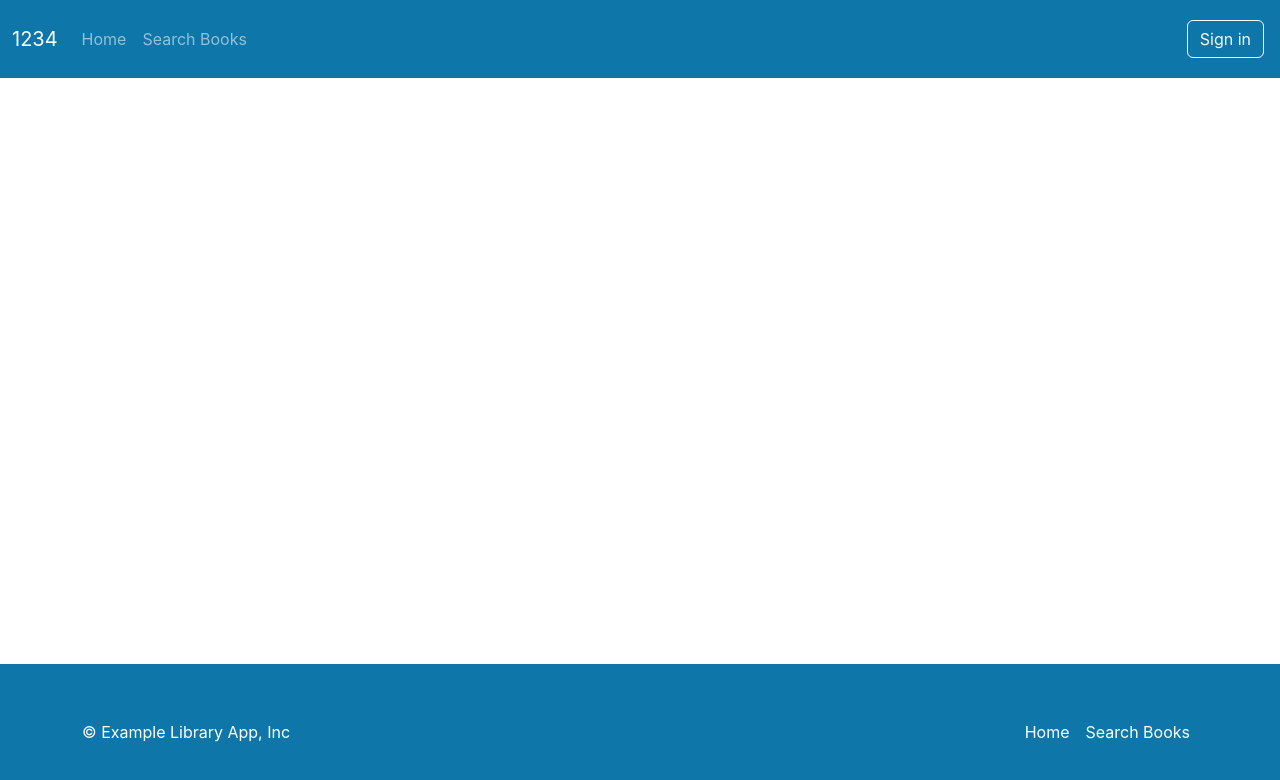
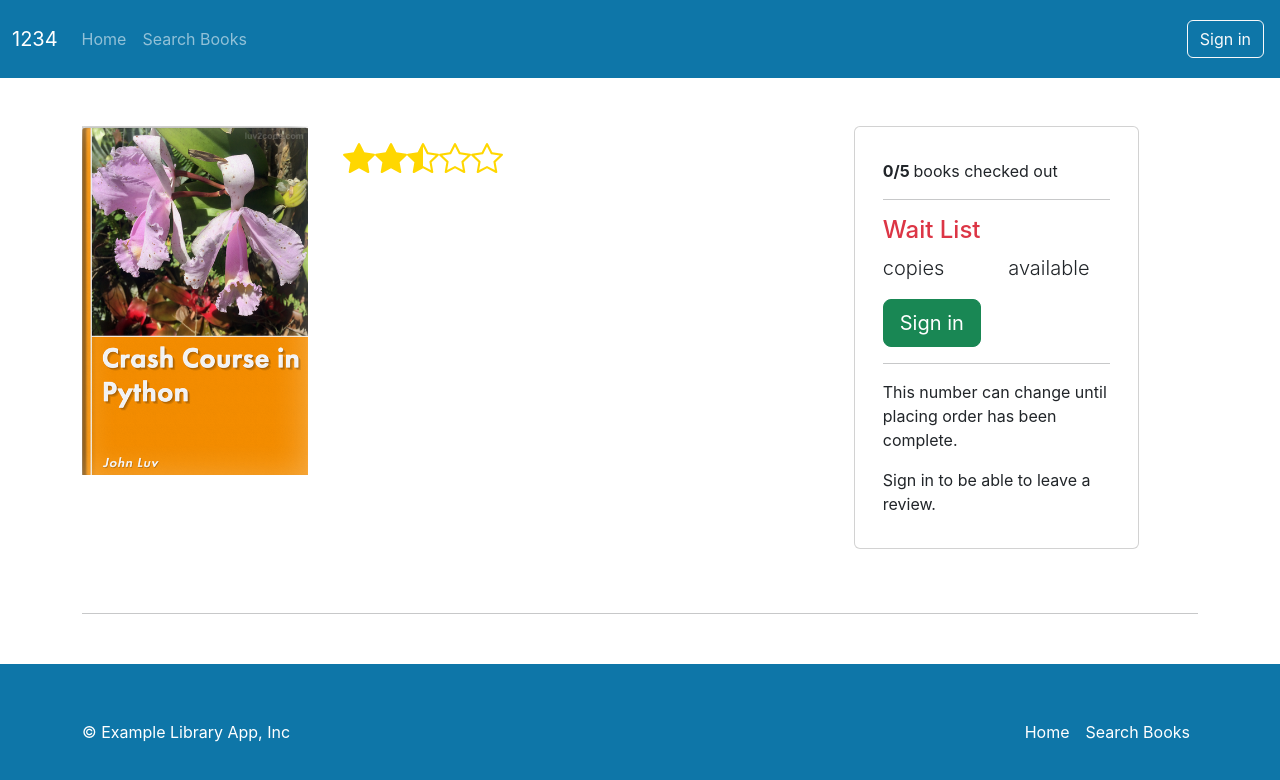
Before and after one commit to td0710/library-app, a React (Create React App) app in the folder frontend/react-library/: page /checkout/1 in a window 1280 px wide. Shown: the top 780 px of the page. Built offline with nearby package versions, Linux system fonts and the light colour scheme; no server answers.

Commit message:
add checkout and review box

```diff
--- a/frontend/react-library/src/App.tsx
+++ b/frontend/react-library/src/App.tsx
@@ -11,6 +11,7 @@
 import { Route } from "react-router-dom";
 import { Switch } from "react-router-dom";
 import { Redirect } from "react-router-dom";
+import { BookCheckoutPage } from "./BookCheckoutPage/BookCheckoutPage";
 export const App = () => {
   return (
     <div className="d-flex flex-column min-vh-100">
@@ -26,6 +27,9 @@
           <Route path="/search">
             <SearchBooksPage />
           </Route>
+          <Route path="/checkout/:bookId">
+            <BookCheckoutPage />
+          </Route>
         </Switch>
       </div>
       <Footer />
--- /dev/null
+++ b/frontend/react-library/src/BookCheckoutPage/BookCheckoutPage.tsx
@@ -0,0 +1,113 @@
+import { useState } from "react";
+import BookModel from "../models/BookModel";
+import { useEffect } from "react";
+import { SpinnerLoading } from "../layouts/Utils/SpinnerLoading";
+import { StarsReview } from "../layouts/Utils/StarsReview";
+import { CheckoutAndReviewBox } from "./CheckoutAndReviewBox";
+
+export const BookCheckoutPage = () => {
+  const [book, setBook] = useState<BookModel>();
+  const [isLoading, setIsLoading] = useState(true);
+  const [httpError, setHttpError] = useState(null);
+
+  const bookId = window.location.pathname.split("/")[2];
+  useEffect(() => {
+    const fetchBooks = async () => {
+      const baseUrl: string = `http://localhost:8080/api/books/${bookId}`;
+
+      const response = await fetch(baseUrl);
+
+      if (!response.ok) {
+        throw new Error("Something went wrong!");
+      }
+
+      const responseJson = await response.json();
+
+      const loadedBooks: BookModel = {
+        id: responseJson.id,
+        title: responseJson.title,
+        author: responseJson.author,
+        description: responseJson.description,
+        copies: responseJson.copies,
+        copiesAvailable: responseJson.copiesAvailable,
+        category: responseJson.category,
+        img: responseJson.img,
+      };
+
+      setBook(loadedBooks);
+      setIsLoading(false);
+    };
+    fetchBooks().catch((error: any) => {
+      setIsLoading(false);
+      setHttpError(error.messages);
+    });
+  }, []);
+  if (isLoading) {
+    return <SpinnerLoading></SpinnerLoading>;
+  }
+
+  if (httpError) {
+    return (
+      <div className="container m-5">
+        <p>{httpError}</p>
+      </div>
+    );
+  }
+  return (
+    <div>
+      <div className="container d-none d-lg-block">
+        <div className="row mt-5">
+          <div className="col-sm-2 col-md-2">
+            {book?.img ? (
+              <img src={book?.img} width="226" height="349" alt="Book" />
+            ) : (
+              <img
+                src={require("../../src/Images/BooksImages/book-luv2code-1000.png")}
+                width="226"
+                height="349"
+                alt="Book"
+              />
+            )}
+          </div>
+          <div className="col-6 col-md-4 container">
+            <div className="ml-2">
+              <h2>{book?.title}</h2>
+              <h5 className="text-primary">{book?.author}</h5>
+              <p className="lead">{book?.description}</p>
+              <StarsReview rating={2.5} size={32} />
+            </div>
+          </div>
+          <CheckoutAndReviewBox
+            book={book}
+            mobile={false}
+          ></CheckoutAndReviewBox>
+        </div>
+        <hr />
+      </div>
+      <div className="container d-lg-none mt-5">
+        <div className="d-flex justify-content-center align-items-center">
+          {book?.img ? (
+            <img src={book?.img} width="226" height="349" alt="Book" />
+          ) : (
+            <img
+              src={require("../../src/Images/BooksImages/book-luv2code-1000.png")}
+              width="226"
+              height="349"
+              alt="Book"
+            />
+          )}
+        </div>
+        <div className="mt-4">
+          <div className="ml-2">
+            <h2>{book?.title}</h2>
+            <h5 className="text-primary">{book?.author}</h5>
+            <p className="lead">{book?.description}</p>
+            <StarsReview rating={4} size={32} />
+          </div>
+        </div>
+        <CheckoutAndReviewBox book={book} mobile={true}></CheckoutAndReviewBox>
+        <hr />
+      </div>
+    </div>
+  );
+};
--- /dev/null
+++ b/frontend/react-library/src/BookCheckoutPage/CheckoutAndReviewBox.tsx
@@ -0,0 +1,50 @@
+import { Link } from "react-router-dom";
+import BookModel from "../models/BookModel";
+
+export const CheckoutAndReviewBox: React.FC<{
+  book: BookModel | undefined;
+  mobile: boolean;
+}> = (props) => {
+  return (
+    <div
+      className={
+        props.mobile ? "card d-flex mt-5" : "card col-3 container d-flex mb-5"
+      }
+    >
+      <div className="card-body container">
+        <div className="mt-3">
+          <p>
+            <b>0/5 </b>
+            books checked out
+          </p>
+          <hr />
+          {props.book &&
+          props.book.copiesAvailable &&
+          props.book.copiesAvailable > 0 ? (
+            <h4 className="text-success">Available</h4>
+          ) : (
+            <h4 className="text-danger">Wait List</h4>
+          )}
+          <div className="row">
+            <p className="col-6 lead">
+              <b>{props.book?.copies} </b>
+              copies
+            </p>
+            <p className="col-6 lead">
+              <b>{props.book?.copiesAvailable} </b>
+              available
+            </p>
+          </div>
+        </div>
+        <Link to="/#" className="btn btn-success btn-lg">
+          Sign in
+        </Link>
+        <hr />
+        <p className="mt-3">
+          This number can change until placing order has been complete.
+        </p>
+        <p>Sign in to be able to leave a review.</p>
+      </div>
+    </div>
+  );
+};
--- a/frontend/react-library/src/layouts/NewBooksPage/components/SearchBook.tsx
+++ b/frontend/react-library/src/layouts/NewBooksPage/components/SearchBook.tsx
@@ -1,4 +1,6 @@
+import { Link } from "react-router-dom";
 import BookModel from "../../../models/BookModel";
+import { StarsReview } from "../../Utils/StarsReview";
 
 export const SearchBook: React.FC<{ book: BookModel }> = (props) => {
   return (
@@ -41,9 +43,12 @@
           </div>
         </div>
         <div className="col-md-4 d-flex justify-content-center align-items-center">
-          <a className="btn btn-md main-color text-white" href="#">
+          <Link
+            className="btn btn-md main-color text-white"
+            to={`/checkout/${props.book.id}`}
+          >
             View Details
-          </a>
+          </Link>
         </div>
       </div>
     </div>
--- /dev/null
+++ b/frontend/react-library/src/layouts/Utils/StarsReview.tsx
@@ -0,0 +1,65 @@
+export const StarsReview: React.FC<{ rating: number; size: number }> = (
+  props
+) => {
+  let rating = props.rating;
+  let fullStars = 0;
+  let halfStars = 0;
+  let emptyStars = 0;
+
+  if (rating !== undefined && rating > 0 && rating <= 5) {
+    for (let i = 0; i <= 4; i++) {
+      if (rating - 1 >= 0) {
+        fullStars = fullStars + 1;
+        rating = rating - 1;
+      } else if (rating == 0.5) {
+        halfStars = halfStars + 1;
+        rating -= 0.5;
+      } else if (rating == 0) {
+        emptyStars = emptyStars + 1;
+      } else break;
+    }
+  } else emptyStars = 5;
+  return (
+    <div>
+      {Array.from({ length: fullStars }, (_, i) => (
+        <svg
+          xmlns="http://www.w3.org/2000/svg"
+          width={props.size}
+          height={props.size}
+          fill="currentColor"
+          className="bi bi-star-fill"
+          viewBox="0 0 16 16"
+          style={{ color: "gold" }}
+        >
+          <path d="M3.612 15.443c-.386.198-.824-.149-.746-.592l.83-4.73L.173 6.765c-.329-.314-.158-.888.283-.95l4.898-.696L7.538.792c.197-.39.73-.39.927 0l2.184 4.327 4.898.696c.441.062.612.636.282.95l-3.522 3.356.83 4.73c.078.443-.36.79-.746.592L8 13.187l-4.389 2.256z" />
+        </svg>
+      ))}
+      {Array.from({ length: halfStars }, (_, i) => (
+        <svg
+          xmlns="http://www.w3.org/2000/svg"
+          width={props.size}
+          height={props.size}
+          fill="currentColor"
+          className="bi bi-star-half"
+          viewBox="0 0 16 16"
+          style={{ color: "gold" }}
+        >
+          <path d="M5.354 5.119 7.538.792A.52.52 0 0 1 8 .5c.183 0 .366.097.465.292l2.184 4.327 4.898.696A.54.54 0 0 1 16 6.32a.55.55 0 0 1-.17.445l-3.523 3.356.83 4.73c.078.443-.36.79-.746.592L8 13.187l-4.389 2.256a.5.5 0 0 1-.146.05c-.342.06-.668-.254-.6-.642l.83-4.73L.173 6.765a.55.55 0 0 1-.172-.403.6.6 0 0 1 .085-.302.51.51 0 0 1 .37-.245zM8 12.027a.5.5 0 0 1 .232.056l3.686 1.894-.694-3.957a.56.56 0 0 1 .162-.505l2.907-2.77-4.052-.576a.53.53 0 0 1-.393-.288L8.001 2.223 8 2.226z" />
+        </svg>
+      ))}
+      {Array.from({ length: emptyStars }, (_, i) => (
+        <svg
+          xmlns="http://www.w3.org/2000/svg"
+          width={props.size}
+          height={props.size}
+          fill="currentColor"
+          className="bi bi-star"
+          viewBox="0 0 16 16"
+          style={{ color: "gold" }}
+        >
+          <path d="M2.866 14.85c-.078.444.36.791.746.593l4.39-2.256 4.389 2.256c.386.198.824-.149.746-.592l-.83-4.73 3.522-3.356c.33-.314.16-.888-.282-.95l-4.898-.696L8.465.792a.513.513 0 0 0-.927 0L5.354 5.12l-4.898.696c-.441.062-.612.636-.283.95l3.523 3.356-.83 4.73zm4.905-2.767-3.686 1.894.694-3.957a.56.56 0 0 0-.163-.505L1.71 6.745l4.052-.576a.53.53 0 0 0 .393-.288L8 2.223l1.847 3.658a.53.53 0 0 0 .393.288l4.052.575-2.906 2.77a.56.56 0 0 0-.163.506l.694 3.957-3.686-1.894a.5.5 0 0 0-.461 0z" />
+        </svg>
+      ))}
+    </div>
+  );
+};
```
